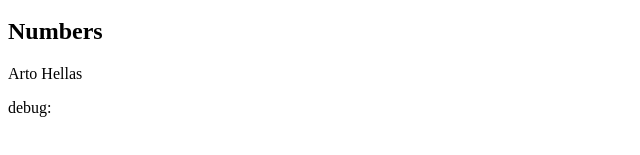
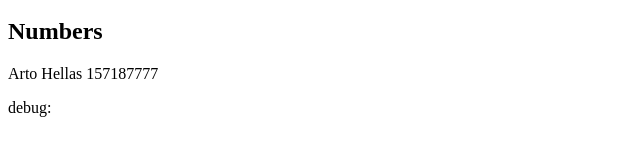
Before and after one commit to Brian-Almada/fullstackopen-react, a React (Vite) app: page / in a window 1280 px wide. Shown: the part 132-287 px from the top of the page, without its empty margins (0-640 px from the left). Built offline with nearby package versions, Linux system fonts and the light colour scheme.

Commit message:
agregar posible solución

```diff
--- a/src/Phonebook.jsx
+++ b/src/Phonebook.jsx
@@ -2,7 +2,9 @@
 
 const initialPersons = [
     {
-        name: 'Arto Hellas'
+        name: 'Arto Hellas',
+        number: 157187777,
+        id: 1
     }
 ]
 
@@ -16,7 +18,7 @@
         if (persons.some(person => person.name === newName)) {
             alert(`${newName} is already added to phonebook`)
         } else {
-            setPersons(persons.concat({name: newName}))
+            setPersons(persons.concat({name: newName}, {number: newNumber}))
         }
     }
 
@@ -53,7 +55,7 @@
                 </div>
             </form>
             <h2>Numbers</h2>
-            {persons.map(person => <p key={person.name}>{person.name}</p>)}
+            {persons.map(person => <p key={person.id}>{person.name} {person.number}</p>)}
             <div>debug: {newName}</div>
         </div>
     )
```
